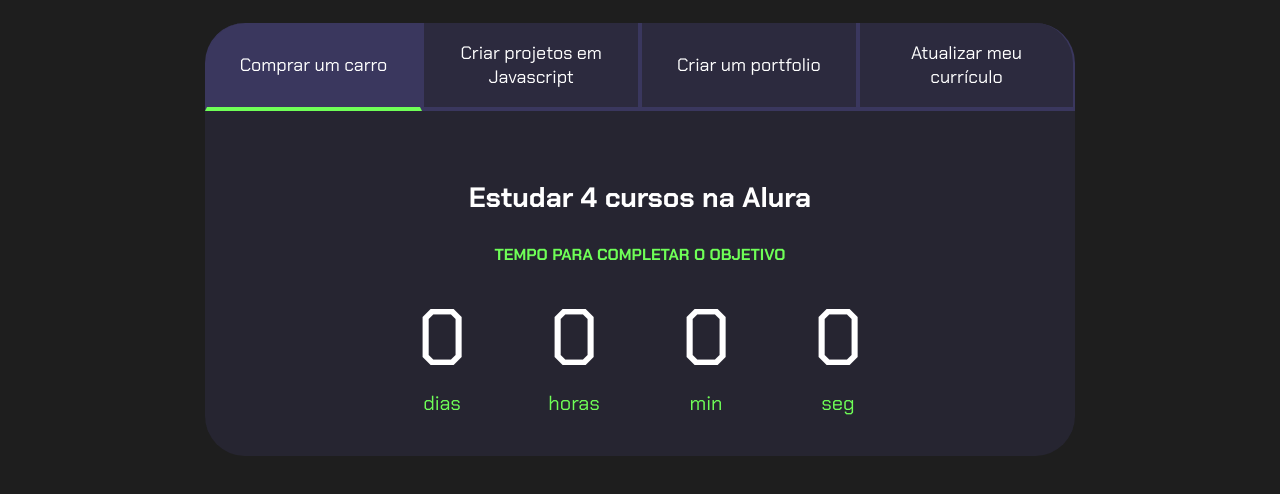
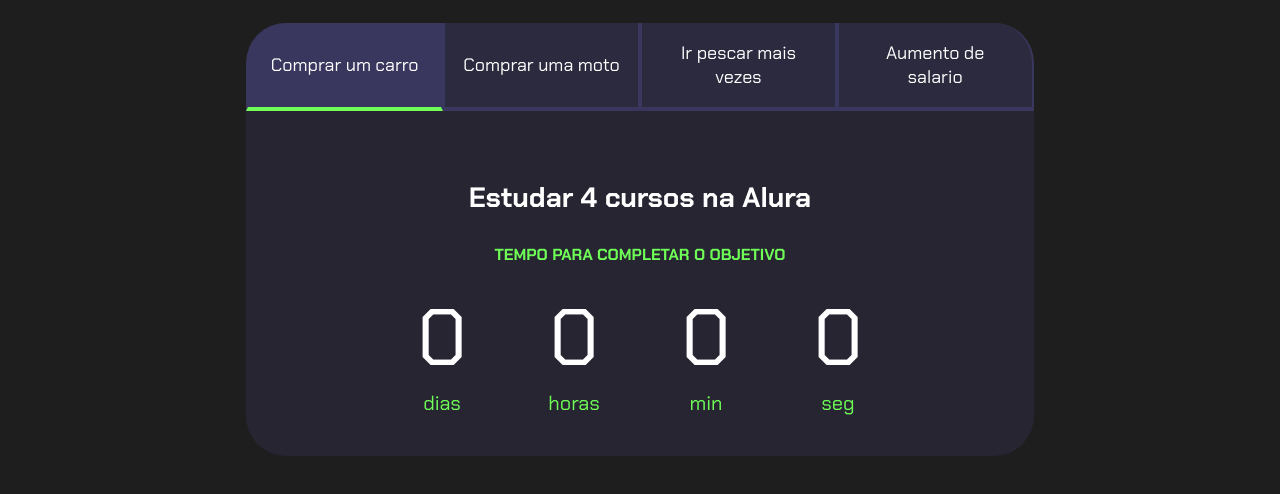
Before and after one commit to W1lly4n/projeto-de-vida-, a plain HTML site: page index.html in a window 1280 px wide. Shown: the part 80-574 px from the top of the page. Drawn offline with Linux system fonts and the light colour scheme.

Commit message:
Update index.html

```diff
--- a/index.html
+++ b/index.html
@@ -14,9 +14,9 @@
         <div class="conteudo">
             <div class="botoes">
                 <button class="botao ativo">Comprar um carro</button>
-                <button class="botao">Criar projetos em Javascript</button>
-                <button class="botao">Criar um portfolio</button>
-                <button class="botao">Atualizar meu currículo</button>
+                <button class="botao">Comprar uma moto</button>
+                <button class="botao">Ir pescar mais vezes</button>
+                <button class="botao">Aumento de salario</button>
             </div>
             <div class="abas-textos">
                 <div class="aba-conteudo ativo">
```
